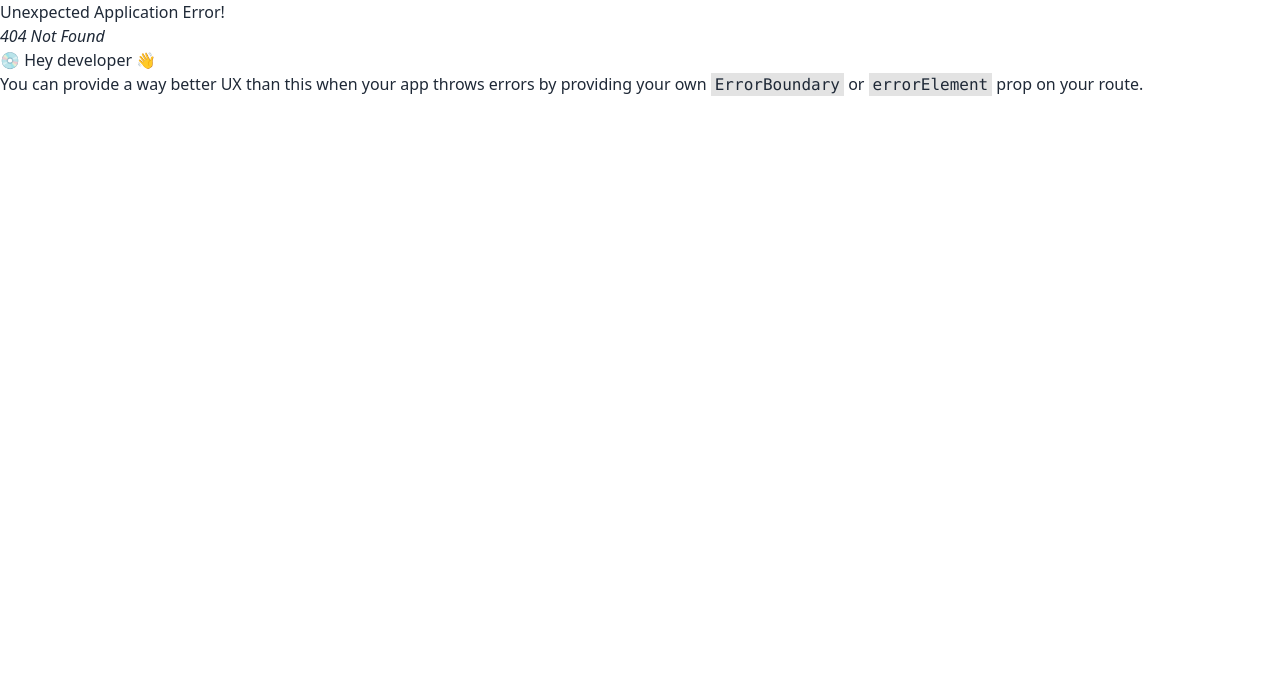
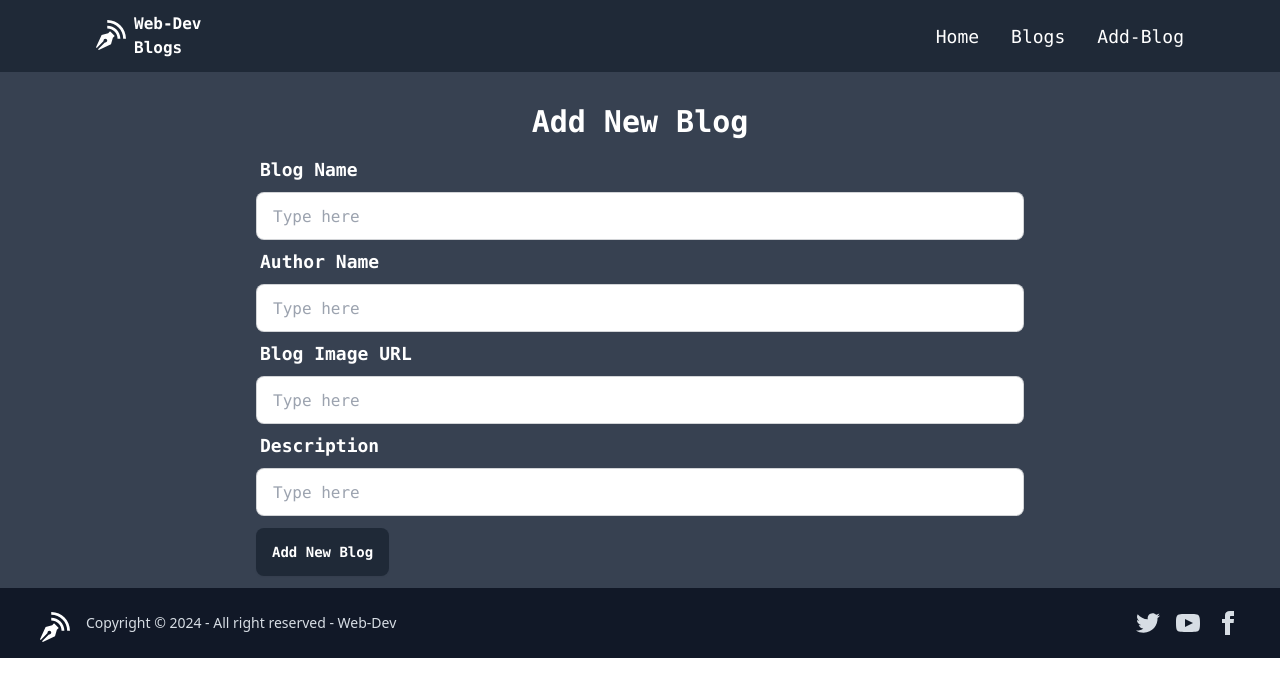
Before and after one commit to NieamulKabir/blog-application-client, a React (Vite) app: page /addBlog in a window 1280 px wide. Before the commit this address had no page. Shown: the top 696 px of the page. Built offline with nearby package versions, Linux system fonts and the light colour scheme.

Commit message:
add blogs

```diff
--- a/package.json
+++ b/package.json
@@ -17,6 +17,7 @@
     "react": "^18.2.0",
     "react-dom": "^18.2.0",
     "react-hook-form": "^7.49.3",
+    "react-hot-toast": "^2.4.1",
     "react-icons": "^5.0.1",
     "react-router-dom": "^6.21.3",
     "react-toastify": "^10.0.4",
--- a/src/layout/Navbar.tsx
+++ b/src/layout/Navbar.tsx
@@ -55,7 +55,16 @@ const Navbar = () => {
               <button className="">Blogs</button>
             </NavLink>
           </li>
-
+          <li
+            className={`${
+              active === "/addBlog" ? "text-green-300" : "text-white"
+            } hover:text-white text-[18px] font-medium cursor-pointer`}
+            onClick={() => setActive("/addBlog")}
+          >
+            <NavLink to="/addBlog">
+              <button className="">Add-Blog</button>
+            </NavLink>
+          </li>
 
           {/* login  */}
         </ul>
--- /dev/null
+++ b/src/pages/AddBlog/AddBlog.jsx
@@ -0,0 +1,101 @@
+import axios from "axios";
+import React from "react";
+import { useForm } from "react-hook-form";
+import toast from "react-hot-toast";
+
+const AddBlog = () => {
+  const { register, handleSubmit, reset } = useForm();
+
+  const onSubmit = (data) => {
+    const blogData = {
+      title: data.title,
+      author: data.author,
+      description: data.description,
+      image: data.image,
+    };
+    console.log(blogData);
+    const url = `http://localhost:5000/blogs`;
+    axios.post(url, blogData).then((res) => {
+      if (res.data.insertedId) {
+        toast.success("Added successfully");
+        reset();
+      }
+    });
+  };
+  return (
+    <div className="max-w-screen-xl mx-auto font-mono ">
+      <h1 className="text-3xl font-bold text-center mt-6 mb-2 text-white   pt-20">
+        Add New Blog
+      </h1>
+      <div className="mx-auto flex items-center justify-center w-[60%]">
+        <form
+          className="w-full flex-col items-center text-white"
+          onSubmit={handleSubmit(onSubmit)}
+        >
+          <div className="form-control w-full ">
+            <label className="label">
+              <span className="label-text text-lg font-semibold text-white">
+                Blog Name
+              </span>
+            </label>
+            <input
+              {...register("title")}
+              name="title"
+              type="text"
+              placeholder="Type here"
+              className="input input-bordered w-full "
+            />
+
+            <label className="label">
+              <span className="label-text text-lg font-semibold text-white">
+                Author Name
+              </span>
+            </label>
+            <input
+              {...register("author")}
+              name="author"
+              type="text"
+              placeholder="Type here"
+              className="input input-bordered w-full "
+            />
+
+            <label className="label">
+              <span className="label-text text-lg font-semibold text-white">
+                Blog Image URL
+              </span>
+            </label>
+            <input
+              {...register("image")}
+              name="image"
+              type="text"
+              placeholder="Type here"
+              className="input input-bordered w-full"
+            />
+
+            <label className="label">
+              <span className="label-text text-lg font-semibold text-white">
+                Description
+              </span>
+            </label>
+            <input
+              {...register("description")}
+              name="description"
+              type="text"
+              placeholder="Type here"
+              className="input input-bordered w-full"
+            />
+          </div>
+
+          <button
+            className="btn bg-gray-800 border-0 text-white hover:bg-gray-300 hover:text-black my-3"
+            type="submit"
+          >
+            Add New Blog
+          </button>
+        </form>
+      </div>
+    </div>
+  );
+};
+
+export default AddBlog;
--- a/src/pages/BlogDetails/BlogDetails.jsx
+++ b/src/pages/BlogDetails/BlogDetails.jsx
@@ -21,7 +21,7 @@ const BlogDetails = () => {
 
   //post comment in dataBase
   const { register, handleSubmit, reset } = useForm();
-  const onSubmit = (data) => {
+  const onSubmit = () => {
     const blogId = id;
     const value = {
       blogId,
@@ -46,13 +46,39 @@ const BlogDetails = () => {
     },
   });
 
-
   //filter comment by blogId
   const blogComments = allComments?.data?.filter(
     (blogComment) => blogComment.blogId === id
   );
 
+  let wishlist= JSON.parse(localStorage.getItem("wishlist"))
+  const handleBookMark = (id) => {
 
+   if(wishlist.length==0){
+    wishlist.push(w)
+   }
+
+    }
+    // const prevBookmark = localStorage.getItem("bookmark");
+    // const oldBookmark = JSON.parse(prevBookmark);
+    // if (oldBookmark) {
+    //   const isExist = oldBookmark.find((p) => p.blogId === blogId);
+    //   if (isExist) {
+    //    localStorage.removeItem(isExist)
+    //   } else {
+    //     localStorage.setItem(
+    //       "bookmark",
+    //       JSON.stringify([...oldBookmark, info])
+    //     );
+    //   }
+    // } else {
+    //   localStorage.setItem("bookmark", JSON.stringify({ info }));
+    //   console.log("nai");
+    // }
+
+//   const handleRemove=(id)=>{
+// let temp =
+//   }
   return (
     <div className="pt-28 pb-10 text-white">
       <div className="card card-compact w-3/4 mx-auto bg-gray-800 shadow-xl">
@@ -60,7 +86,15 @@ const BlogDetails = () => {
           <img className="w-full h-60" src={blogsDetails?.image} alt="Shoes" />
         </figure>
         <div className="card-body">
-          <h2 className="card-title text-3xl">{blogsDetails?.title}</h2>
+          <div className="flex justify-between items-center">
+            <h2 className="card-title text-3xl">{blogsDetails?.title}</h2>
+            <button
+              onClick={handleBookMark}
+              className="btn bg-gray-700 text-white hover:bg-slate-800"
+            >
+              BookMark
+            </button>
+          </div>
           <p className="text-green-600 font-mono font-bold">
             {" "}
             <span>Author</span>: {blogsDetails?.author}
--- a/src/routes/route.jsx
+++ b/src/routes/route.jsx
@@ -3,6 +3,7 @@ import App from "../App";
 import Home from "../pages/Home";
 import Blogs from "../pages/Blogs/Blogs";
 import BlogDetails from "../pages/BlogDetails/BlogDetails";
+import AddBlog from "../pages/AddBlog/AddBlog";
 
 const routes = createBrowserRouter([
   {
@@ -30,6 +31,10 @@ const routes = createBrowserRouter([
         path: '/blogs/:id',
         element: <BlogDetails />,
       },
+      {
+        path:'/addBlog',
+        element:<AddBlog />
+      }
     ],
   },
 ]);
```
Also changed, not shown: 1 other file (tests, documents, lock files or other folders).
